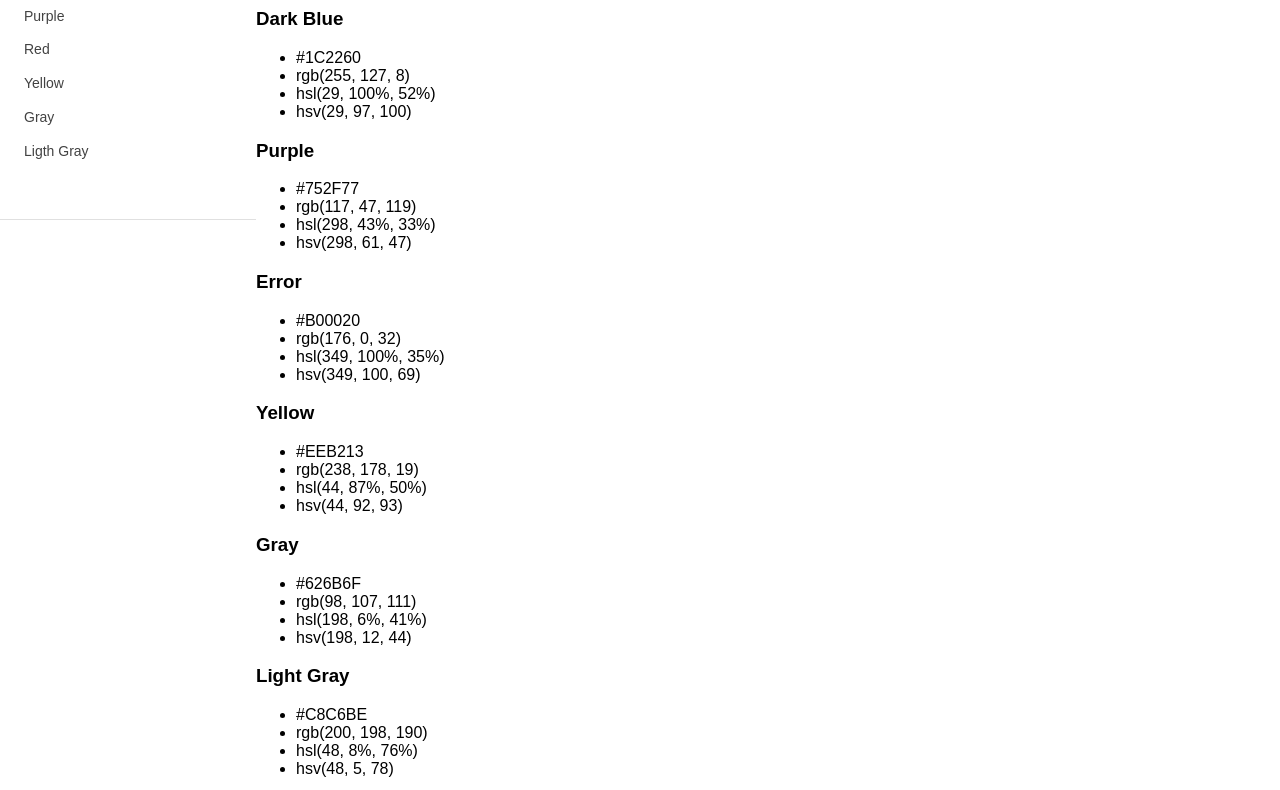
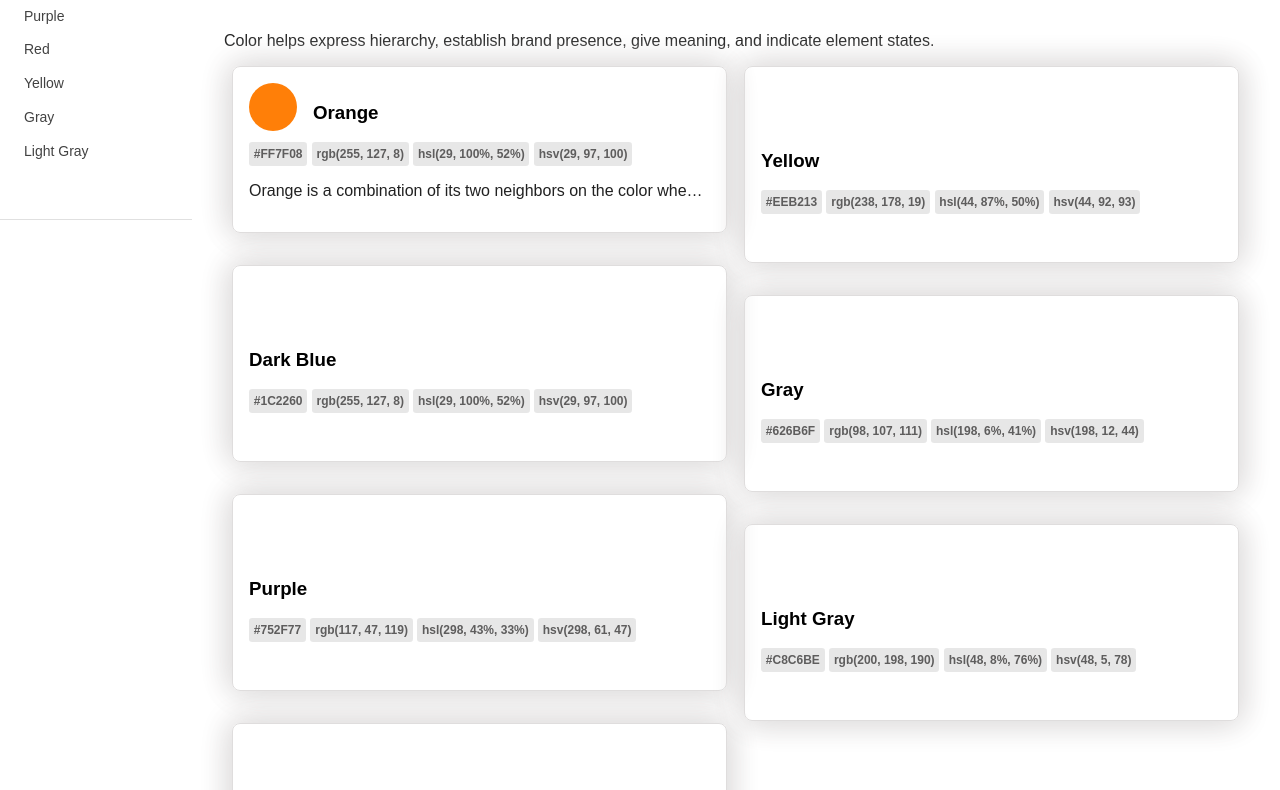
Before and after one commit to Israel-Beni/BD-Website-Design-System, a plain HTML site: page index.html in a window 1280 px wide. Shown: the part 206-996 px from the top of the page. Drawn offline with Linux system fonts and the light colour scheme.

Commit message:
Colors section half completed

```diff
--- a/index.html
+++ b/index.html
@@ -41,7 +41,7 @@
                             <li><a href="#error-section">Red</a></li>
                             <li><a href="#yellow-section">Yellow</a></li>
                             <li><a href="#gray-section">Gray</a></li>
-                            <li><a href="#gray_light-section">Ligth Gray</a></li>
+                            <li><a href="#gray_light-section">Light Gray</a></li>
                         </ul>
                     </div>
                     <br class="seperator">
@@ -51,11 +51,17 @@
                 </div>
             </nav>
             <section class="main-content">
-                <div class="section-container">
-                    <div class="colors-section">
+                <div class="sections-container">
+                    <h2>Colors</h2>
+                    <p>Color helps express hierarchy, establish brand presence, give meaning, and indicate element states.</p>
+                    <section class="colors-section">
+                        <div class="column" id="column1">
                             <div class="color-section" id="orange-section">
+                                <div class="header">
                                     <div class="color-box" id="orange-box"></div>
                                     <h3 class="color-name" id="orange">Orange</h3>
+                                </div>
+                                <div class="description-block">
                                     <ul class="color-values orange-values">
                                         <li class="hex-value">#FF7F08</li>
                                         <li class="rgb-value">rgb(255, 127, 8)</li>
@@ -63,8 +69,10 @@
                                         <li class="hsv-value">hsv(29, 97, 100)</li>
                                     </ul>
                                     <p class="description" id="orange-description">
-
+                                        Orange is a combination of its two neighbors on the color wheel, red and yellow. Orange symbolizes happiness, joy and sunshine. It is a cheerful color, evoking childlike exuberance.
+                                        Orange is not aggressive as red but takes on some of the same qualities, stimulating mental activity. It also symbolizes ignorance and deceit.
                                     </p>
+                                </div>
                             </div>
 
                             <div class="color-section" id="dark_blue-section">
@@ -108,7 +116,9 @@
 
                                 </p>
                             </div>
+                        </div>
 
+                        <div class="column" id="column2">
                             <div class="color-section" id="yellow-sectoion">
                                 <div class="color-box" id="yellow-box"></div>
                                 <h3 class="color-name" id="yellow">Yellow</h3>
@@ -151,6 +161,8 @@
                                 </p>
                             </div>
                         </div>
+
+                    </section>
                 </div>
             </section>
         </main>
--- a/styles.css
+++ b/styles.css
@@ -2,6 +2,7 @@ html, body {
     margin: 0;
     padding: 0;
     font-family: Rotobo, sans-serif;
+    box-sizing: border-box;
 }
 
 @font-face {
@@ -31,7 +32,7 @@ header .header-container {
 }
 
 header .logo-and-title-wrapper {
-    flex: 1 0;
+    flex: auto;
     display: flex;
     justify-content: start;
     align-items: center;
@@ -73,6 +74,7 @@ header #logo {
 
 .main-nav menu {
     display: flex;
+    flex: 0 0;
     justify-content: space-between;
 }
 
@@ -80,15 +82,17 @@ header #logo {
     text-decoration: none;
     text-transform: none;
     color: white;
+    padding: 0 1rem;
 }
 
 /* ----------------------------- MAIN ------------------------*/
 main {
     display: flex;
+    width: 100%;
 }
 /* -------------------- Secondary nav*/
 .secondary-nav {
-    width: 20%
+    width: 15%
 }
 
 .secondary-nav .nav-container {
@@ -126,3 +130,117 @@ main {
     text-decoration: none;
     color: #424242;
 }
+
+/*------------------------MAIN SECTION -------------------------*/
+
+.main-content {
+    width: 80%;
+    margin: 1rem auto;
+}
+
+.main-content h2 {
+    color: #212121;
+    font-size: 3.5rem;
+}
+
+.main-content p {
+    color: #212121;
+}
+
+.colors-section {
+    display: flex;
+    flex-flow: row nowrap;
+    justify-content: space-between;
+    width: 100%;
+}
+
+.colors-section .column {
+    width: 45%;
+}
+
+.colors-section #column2 {
+    margin-right: 5%;
+    justify-self: flext-start;
+}
+
+.color-section {
+    flex: 0 0 40%;
+    padding: 1rem;
+    border: 1px solid #dfdddd;
+    border-radius: .5rem;
+    box-shadow: .1rem .1rem 2rem #dfdddd, -.1rem -.1rem 2rem #dfdddd;
+    display: flex;
+    flex-direction: column;
+    width: 100%;
+    margin-right: 2rem;
+    margin-bottom: 2rem;
+    margin-left: .5rem;
+    height: fit-content;
+}
+
+#orange-section .color-box {
+    background: #FF7F08;
+}
+
+.color-section .color-box {
+    display: inline-block;
+    width: 3rem;
+    height: 3em;
+    border-radius: 50%;
+    margin-right: 1rem;
+}
+
+.color-section h3 {
+    display: inline-block;
+}
+
+.color-section .description-block {
+    display: flex;
+    max-height: 30vh;
+    flex-direction: column;
+}
+.color-section p {
+}
+
+.color-section .color-values {
+    width: 100%;
+    display: block;
+    margin: 0;
+    list-style: none;
+    padding-inline-start: 0;
+    width: fit-content;
+    font-weight: 600;
+    color: rgb(94, 93, 93);
+}
+
+.color-section .color-values li {
+    font-size: .75rem;
+    display: inline-block;
+    background: rgba(214, 214, 214, 0.575);
+    padding: .3rem;
+    border-radius: .2rem;
+    height: fit-content;
+}
+
+.color-section .description {
+    overflow: hidden;
+    text-overflow: ellipsis;
+    white-space: nowrap;
+    width: 100%;
+}
+
+.color-section .description:hover {
+    overflow: visible;
+    white-space: normal;
+}
+
+.color-section:hover {
+    background: rgba(170, 169, 169, 0.253);
+    transition: background .5s ease-in-out;
+    box-shadow: .1rem .1rem 1rem #dfdddd, -.1rem -.1rem 1rem #dfdddd;
+}
+
+.color-section .header {
+    width: 100%;
+    display: flex;
+}
```
Lines whose indentation alone changed are shown as unchanged.
